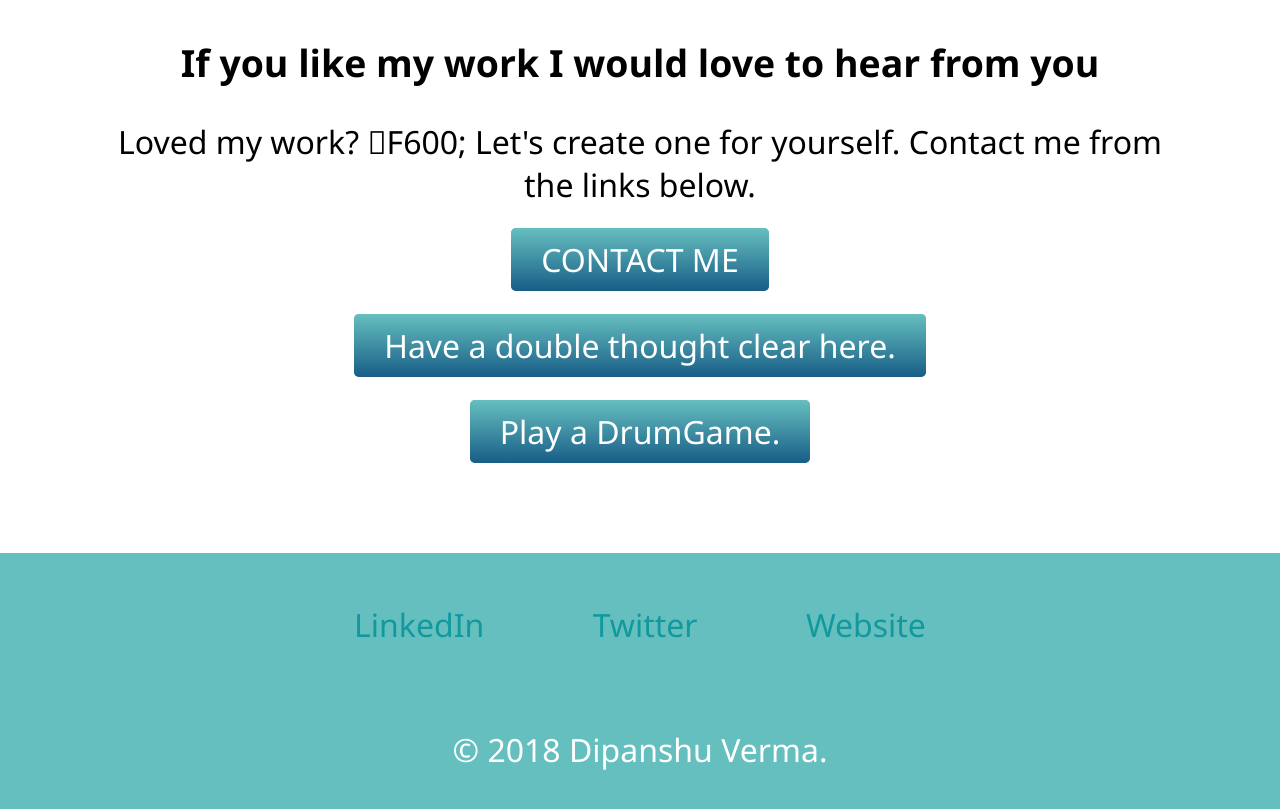
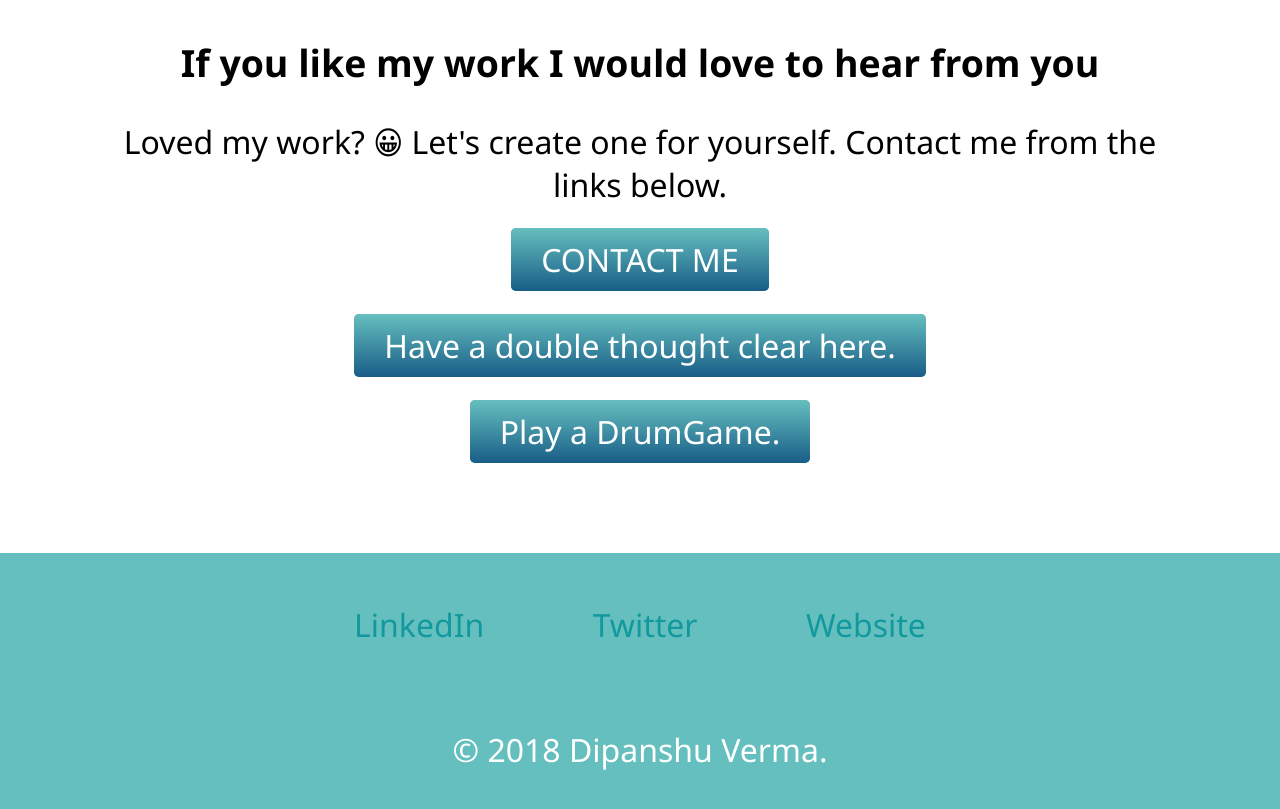
Before and after one commit to bhu800/cv, a plain HTML site: page index.html in a window 1280 px wide. Shown: the part 3343-4152 px from the top of the page. Drawn offline with Linux system fonts and the light colour scheme; a web font is replaced by a local one.

Commit message:
removed a little bug
removed a little bug in Unicode Character 'GRINNING FACE'

```diff
--- a/index.html
+++ b/index.html
@@ -46,7 +46,7 @@
         <div class="contact-me">
             <h2>Get In Touch</h2>
             <h3>If you like my work I would love to hear from you</h3>
-            <p>Loved my work? &#1F600;
+            <p>Loved my work? &#x1F600;
                 Let's create one for yourself. Contact me from the links below.</p>
             <a class="btn" href="mailto:dipanshu231099@gmail.com">CONTACT ME</a><br><br>
             <a class="btn" href="dice game/dicee.html" target="_blank">Have a double thought clear here.</a><br><br>
```
